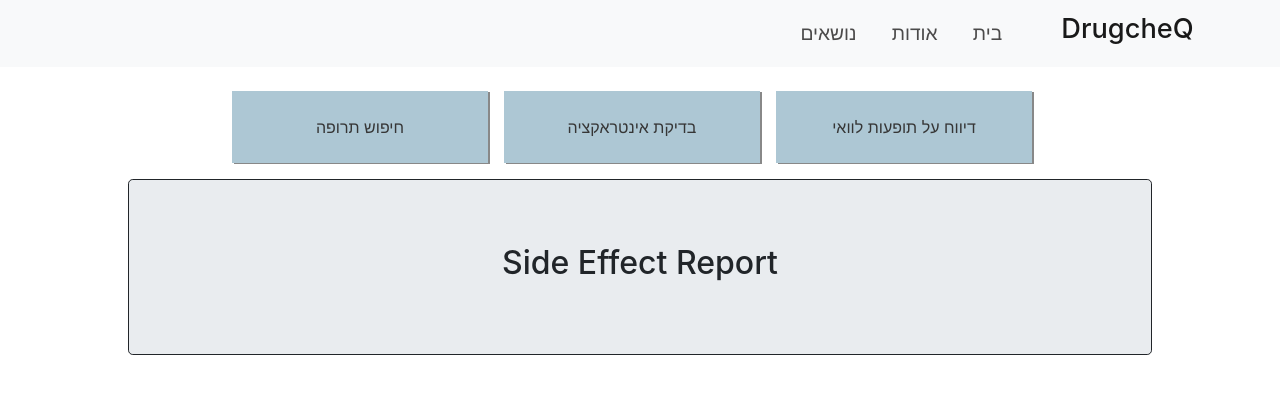
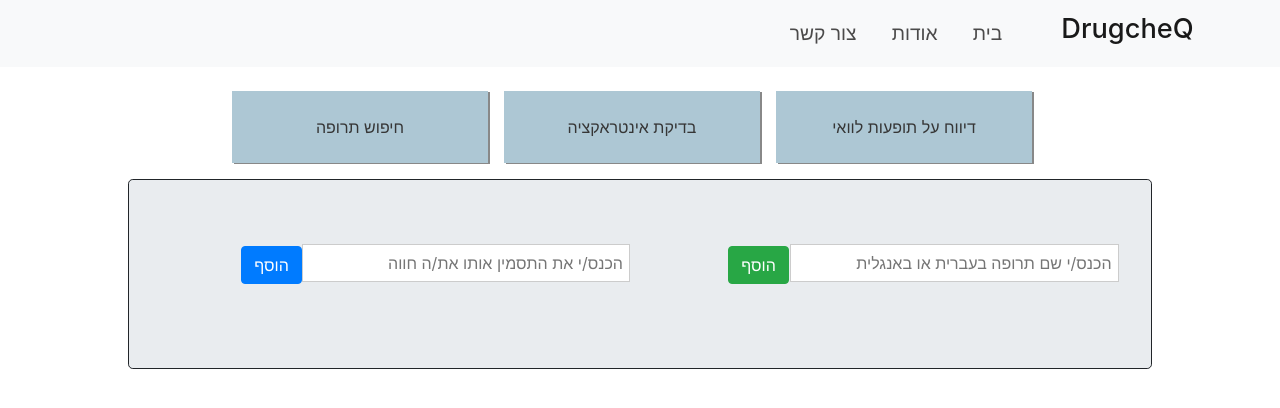
Before and after one commit to AmitLiberman/DrugcheQ-Preventing-Polypharmacy, a React app: page /side-effect-report in a window 1280 px wide. Shown: the top 408 px of the page. Built offline with nearby package versions, Linux system fonts and the light colour scheme.

Commit message:
side effect reports forms added

```diff
--- a/src/App.css
+++ b/src/App.css
@@ -5,5 +5,6 @@ main {
     width: 80%;
     margin: 1em auto;
     border-style: solid;
-    border-width: 0.1em
+    border-width: 0.1em;
+    overflow: hidden;
 }
--- a/src/App.js
+++ b/src/App.js
@@ -3,6 +3,7 @@ import TopNav from "./Components/TopNav";
 import ActionNav from "./Components/ActionNav";
 import Home from "./Components/Home";
 import InteractionChecker from "./Components/InteractionChecker";
+import SideEffectReport from "./Components/SideEffectReport";
 
 import { BrowserRouter as Router, Switch, Route } from "react-router-dom";
 
@@ -17,8 +18,8 @@ const App = (props) => {
             <Route path="/about">
               <About />
             </Route>
-            <Route path="/topics">
-              <Topics />
+            <Route path="/connect">
+              <Connect />
             </Route>
             <Route path="/interaction-checker">
               <InteractionChecker />
@@ -43,12 +44,8 @@ function About() {
   return <h2>About</h2>;
 }
 
-function Topics() {
-  return <h2>Topics</h2>;
-}
-
-function SideEffectReport() {
-  return <h2>Side Effect Report</h2>;
+function Connect() {
+  return <h2>connect</h2>;
 }
 
 function DrugSearch() {
--- /dev/null
+++ b/src/Components/DrugInsert.css
@@ -0,0 +1,31 @@
+.interaction-container {
+    overflow: hidden
+}
+
+.interaction-form {
+    text-align: right;
+}
+
+.btn.btn-success.add-drug-btn {
+    display: inline-block;
+    margin: 0.1em;
+}
+
+.input-drug-name {
+    width: 70%;
+    direction: rtl;
+    border: 1px solid #ccc;
+    padding: 0.4em;
+}
+
+.drug-list-container {
+    display: block;
+    margin-top: 1.2em;
+    width: 100%;
+    position: relative;
+}
+
+.btn.btn-light.save-btn {
+    margin: 1em;
+    border: 1px solid rgb(119, 119, 119);
+}
--- /dev/null
+++ b/src/Components/DrugInsert.js
@@ -0,0 +1,66 @@
+import React, { Component } from "react";
+import DrugList from "./DrugList";
+import "./DrugInsert.css";
+
+export class DrugInsert extends Component {
+  state = {
+    drugName: "", //drug name that submited in input
+    drugList: [],
+  };
+
+  //Submit Drug Item to list
+  handleSubmit = (event) => {
+    event.preventDefault();
+    if (this.props.handler) this.props.handler(true);
+    const newDrugItem = {
+      id: this.state.drugList.length + 1,
+      name: this.state.drugName,
+    };
+    if (newDrugItem.name.trim().length !== 0) {
+      //if the input not contains only spaces
+      this.setState({ drugList: [...this.state.drugList, newDrugItem] });
+      this.setState({ drugName: "" });
+    }
+  };
+  //Change State to the drug name that typed
+  handleChange = (event) => {
+    this.setState({ drugName: event.target.value });
+  };
+
+  //Delete Drug Item from list
+  delDrug = (id) => {
+    this.setState({
+      drugList: [...this.state.drugList.filter((drug) => drug.id !== id)],
+    });
+    if (this.props.handler)
+      if (this.state.drugList.length === 1) this.props.handler(false);
+  };
+
+  //handleInteractionCheck
+  handleInteractionCheck = () => {
+    alert("בודק אינטראקציה בין התרופות");
+  };
+  render() {
+    return (
+      <div>
+        <form className="interaction-form" onSubmit={this.handleSubmit}>
+          <button className="btn btn-success add-drug-btn" type="submit">
+            הוסף
+          </button>
+          <input
+            onChange={this.handleChange}
+            type="text"
+            className="input-drug-name"
+            placeholder="הכנס/י שם תרופה בעברית או באנגלית"
+            value={this.state.drugName}
+          />
+        </form>
+        <div className="drug-list-container">
+          <DrugList delDrug={this.delDrug} drugList={this.state.drugList} />
+        </div>
+      </div>
+    );
+  }
+}
+
+export default DrugInsert;
--- a/src/Components/InteractionChecker.css
+++ b/src/Components/InteractionChecker.css
@@ -1,35 +1,3 @@
 .interaction-container {
-    overflow: hidden
+    overflow: hidden;
 }
-
-.interaction-form {
-    text-align: right;
-}
-
-.btn.btn-success.add-drug-btn {
-    display: inline-block;
-    margin: 0.1em;
-}
-
-.input-drug-name {
-    width: 70%;
-    direction: rtl;
-    border: 1px solid #ccc;
-    padding: 0.4em;
-}
-
-.drug-list-container {
-    display: block;
-    margin-top: 1.2em;
-    width: 100%;
-    position: relative;
-}
-
-.btn.btn-primary.btn-lg.check-btn {
-    font-size: 1rem;
-}
-
-.btn.btn-light.save-btn {
-    margin: 1em;
-    border: 1px solid rgb(119, 119, 119);
-}
--- a/src/Components/InteractionChecker.js
+++ b/src/Components/InteractionChecker.js
@@ -1,68 +1,34 @@
 import React, { Component } from "react";
 import "./InteractionChecker.css";
-import DrugList from "./DrugList";
+import DrugInsert from "./DrugInsert";
 
 class InteractionChecker extends Component {
   state = {
-    drugName: "", //drug name that submited in input
-    drugList: [],
+    showButtons: false,
   };
 
-  //Submit Drug Item to list
-  handleSubmit = (event) => {
-    event.preventDefault();
-    const newDrugItem = {
-      id: this.state.drugList.length + 1,
-      name: this.state.drugName,
-    };
-    if (newDrugItem.name.trim().length !== 0) {
-      //if the input not contains only spaces
-      this.setState({ drugList: [...this.state.drugList, newDrugItem] });
-      this.setState({ drugName: "" });
-    }
-  };
-  //Change State to the drug name that typed
-  handleChange = (event) => {
-    this.setState({ drugName: event.target.value });
-  };
-
-  //Delete Drug Item from list
-  delDrug = (id) => {
-    this.setState({
-      drugList: [...this.state.drugList.filter((drug) => drug.id !== id)],
-    });
+  showButtonsHandler = (e) => {
+    this.setState({ showButtons: e });
   };
 
   render() {
     let checkIntreactionBtn = "";
-    if (this.state.drugList.length >= 1) {
+    if (this.state.showButtons === true) {
       checkIntreactionBtn = (
         <div className="submit-drug-list-btn-container">
-          <button className="btn btn-primary btn-lg check-btn">
-            בדוק אינטראקציה
+          <button
+            onClick={this.handleInteractionCheck}
+            className="btn btn-primary check-btn"
+          >
+            בדיקה
           </button>
-          <button className="btn btn-light save-btn">שמור</button>
+          <button className="btn btn-light save-btn">שמור רשימה</button>
         </div>
       );
     }
-
     return (
       <div className="interaction-container">
-        <form className="interaction-form" onSubmit={this.handleSubmit}>
-          <button className="btn btn-success add-drug-btn" type="submit">
-            הוסף
-          </button>
-          <input
-            onChange={this.handleChange}
-            type="text"
-            className="input-drug-name"
-            placeholder="הכנס/י שם תרופה בעברית או באנגלית"
-            value={this.state.drugName}
-          />
-        </form>
-        <div className="drug-list-container">
-          <DrugList delDrug={this.delDrug} drugList={this.state.drugList} />
-        </div>
+        <DrugInsert handler={this.showButtonsHandler} />
         {checkIntreactionBtn}
       </div>
     );
--- /dev/null
+++ b/src/Components/Report.css
@@ -0,0 +1,15 @@
+.side-effect-form {
+    text-align: right;
+}
+
+.btn.btn-success.add-side-effect-btn {
+    display: inline-block;
+    margin: 0.1em;
+}
+
+.input-side-effect-name {
+    width: 70%;
+    direction: rtl;
+    border: 1px solid #ccc;
+    padding: 0.4em;
+}
--- /dev/null
+++ b/src/Components/Report.js
@@ -0,0 +1,66 @@
+import React, { Component } from "react";
+import "./Report.css";
+import DrugList from "./DrugList";
+
+export class Report extends Component {
+  state = {
+    conditionName: "", //condition name that submited in input
+    conditionsList: [],
+  };
+
+  //Submit condition Item to list
+  handleSubmit = (event) => {
+    event.preventDefault();
+    const newConditionItem = {
+      id: this.state.conditionsList.length + 1,
+      name: this.state.conditionName,
+    };
+    if (newConditionItem.name.trim().length !== 0) {
+      //if the input not contains only spaces
+      this.setState({
+        conditionsList: [...this.state.conditionsList, newConditionItem],
+      });
+      this.setState({ conditionName: "" });
+    }
+  };
+  //Change State to the condition name that typed
+  handleChange = (event) => {
+    this.setState({ conditionName: event.target.value });
+  };
+
+  //Delete condition Item from list
+  delCondition = (id) => {
+    this.setState({
+      conditionsList: [
+        ...this.state.conditionsList.filter((drug) => drug.id !== id),
+      ],
+    });
+  };
+  render() {
+    return (
+      <div>
+        <form className="side-effect-form" onSubmit={this.handleSubmit}>
+          <button className="btn btn-primary add-side-effect-btn" type="submit">
+            הוסף
+          </button>
+          <input
+            onChange={this.handleChange}
+            type="text"
+            className="input-side-effect-name"
+            placeholder="הכנס/י את התסמין אותו את/ה חווה"
+            value={this.state.conditionName}
+          />
+        </form>
+
+        <div className="drug-list-container">
+          <DrugList
+            delDrug={this.delCondition}
+            drugList={this.state.conditionsList}
+          />
+        </div>
+      </div>
+    );
+  }
+}
+
+export default Report;
--- /dev/null
+++ b/src/Components/SideEffectReport.css
@@ -0,0 +1,13 @@
+.drug-list-report-container {
+    position: relative;
+    width: 49%;
+    text-align: right;
+    float: right;
+}
+
+.sid-effect-report-container {
+    position: relative;
+    width: 49%;
+    text-align: right;
+    float: left;
+}
--- /dev/null
+++ b/src/Components/SideEffectReport.js
@@ -0,0 +1,21 @@
+import React, { Component } from "react";
+import "./SideEffectReport.css";
+import DrugInsert from "./DrugInsert";
+import Report from "./Report";
+
+export class SideEffectReport extends Component {
+  render() {
+    return (
+      <div>
+        <div className="drug-list-report-container">
+          <DrugInsert />
+        </div>
+        <div className="sid-effect-report-container">
+          <Report />
+        </div>
+      </div>
+    );
+  }
+}
+
+export default SideEffectReport;
--- a/src/Components/TopNav.js
+++ b/src/Components/TopNav.js
@@ -28,8 +28,8 @@ const TopNav = (props) => {
             <Nav.Link className="top-nav-link" href="/about">
               <span className="link-text">אודות</span>
             </Nav.Link>
-            <Nav.Link className="top-nav-link" href="/topics">
-              <span className="link-text">נושאים</span>
+            <Nav.Link className="top-nav-link" href="/connect">
+              <span className="link-text">צור קשר</span>
             </Nav.Link>
           </Nav>
         </Navbar.Collapse>
```
Also changed, not shown: 1 other file (tests, documents, lock files or other folders).
